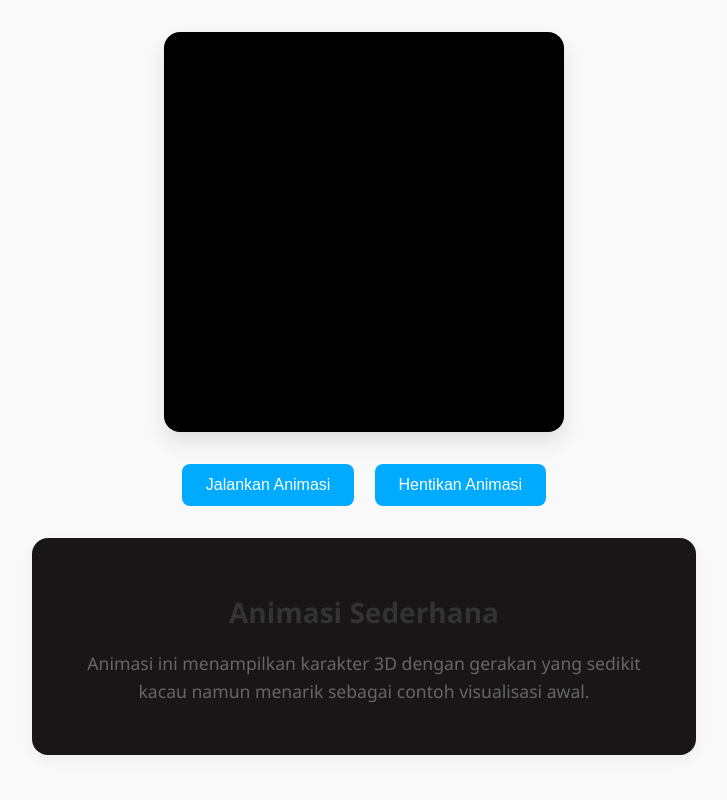
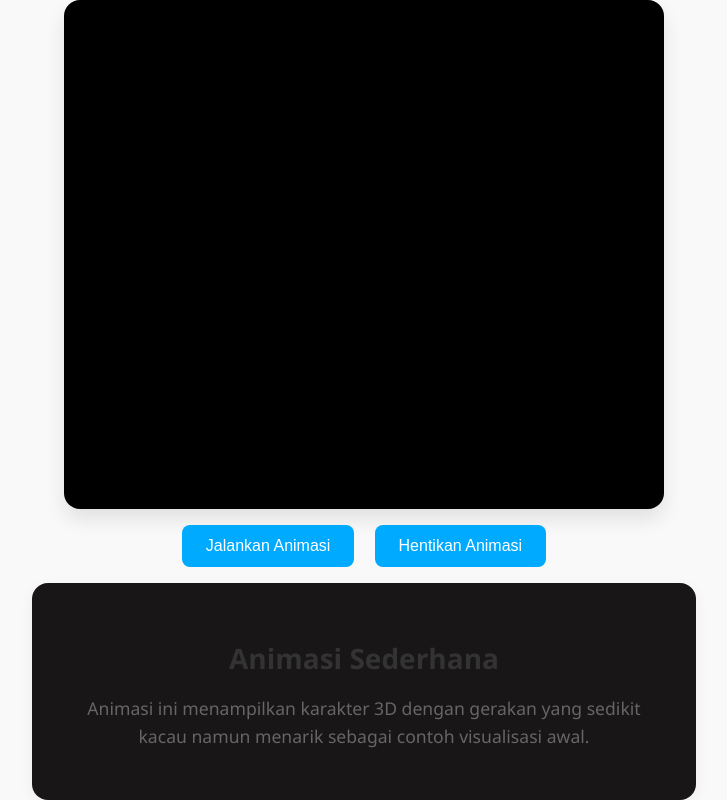
Before and after one commit to rinesro/babylon-animasi, a website built with Vite: page index.html in a window 1280 px wide. Shown: the whole page, without its empty margins (276-1003 px from the left). Built offline with nearby package versions, Linux system fonts and the light colour scheme; what @babylonjs/core would draw is missing.

Commit message:
Update index.html

```diff
--- a/index.html
+++ b/index.html
@@ -15,37 +15,44 @@
       --font-main: 'Segoe UI', sans-serif;
     }
 
+    html, body {
+      margin: 0;
+      padding: 0;
+      width: 100%;
+      height: 100%;
+      overflow: hidden;
+      box-sizing: border-box;
+    }
+
     body {
-      margin: 0;
-      font-family: var(--font-main);
-      background-color: var(--bg-light);
       display: flex;
       flex-direction: column;
       align-items: center;
-      padding: 2rem;
+      justify-content: center;
+      font-family: var(--font-main);
+      background-color: var(--bg-light);
     }
 
     .canvas-wrapper {
-      display: flex;
-      justify-content: center;
-      align-items: center;
+      flex: 1;
       width: 100%;
-      max-width: 400px;
+      max-width: 600px;
       aspect-ratio: 1 / 1;
+      border-radius: 1rem;
+      background: #000;
       box-shadow: 0 10px 20px rgba(0, 0, 0, 0.1);
-      border-radius: 1rem;
       overflow: hidden;
-      background: #000;
-      margin-bottom: 2rem;
     }
 
     #renderCanvas {
       width: 100%;
       height: 100%;
       display: block;
+      touch-action: none;
     }
+
     .controls {
-      margin-bottom: 2rem;
+      margin: 1rem 0;
     }
 
     .controls button {
@@ -67,10 +74,11 @@
     .description {
       max-width: 600px;
       text-align: center;
-      background-color: rgb(24, 22, 22);
+      background-color: #181616;
       padding: 2rem;
       border-radius: 1rem;
       box-shadow: 0 5px 15px rgba(0, 0, 0, 0.05);
+      color: var(--text-light);
     }
 
     .description h2 {
@@ -81,7 +89,6 @@
 
     .description p {
       font-size: 1.1rem;
-      color: var(--text-light);
       line-height: 1.6;
     }
   </style>
@@ -90,10 +97,12 @@
   <div class="canvas-wrapper">
     <canvas id="renderCanvas"></canvas>
   </div>
+
   <div class="controls">
     <button id="playBtn">Jalankan Animasi</button>
     <button id="stopBtn">Hentikan Animasi</button>
   </div>
+
   <div class="description">
     <h2>Animasi Sederhana</h2>
     <p>Animasi ini menampilkan karakter 3D dengan gerakan yang sedikit kacau namun menarik sebagai contoh visualisasi awal.</p>
```
